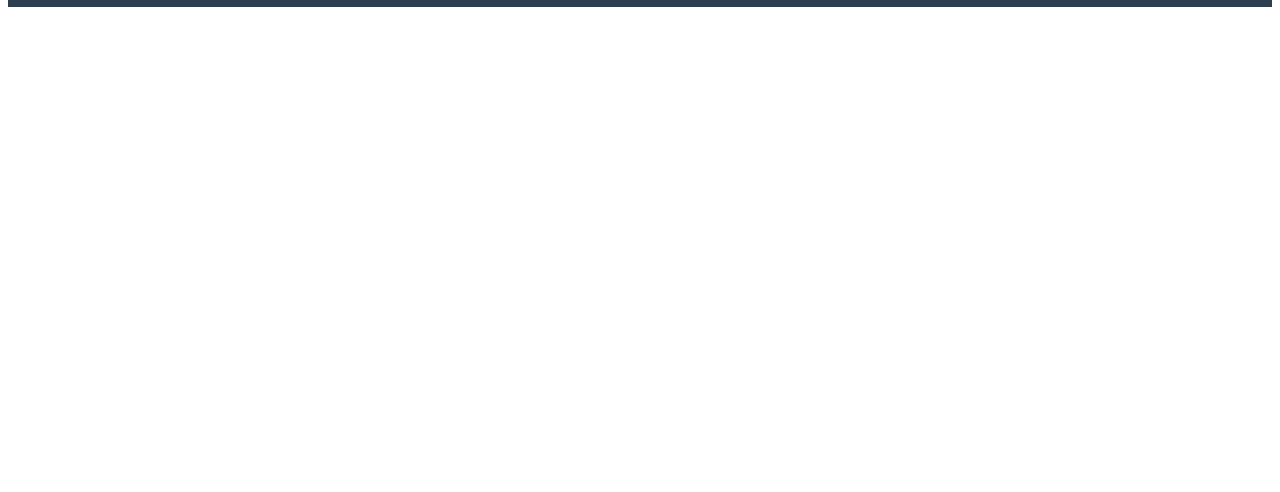
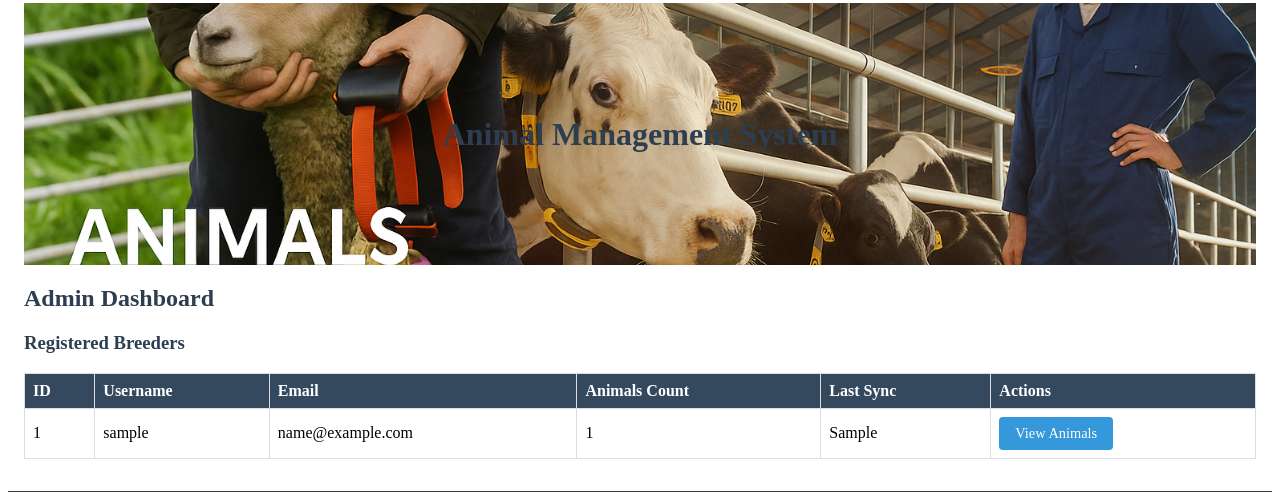
Before and after one commit to HADJIAHMED2219/animal_management, a Flask app: template templates/admin/dashboard.html in a window 1280 px wide. Shown: the part 621-1113 px from the top of the page. Before the commit the page ends 628 px from the top, so only its background shows below. Run offline with Flask 3, Linux system fonts and the light colour scheme; the template is opened without the code that fills it: most values are stand-ins (such as "Sample title", 1, 10 or a date in 2020); parts of the project's set-up code (start-up, migrations or seed data) failed here and were passed over.

Commit message:
dashboard.html

```diff
--- a/templates/admin/dashboard.html
+++ b/templates/admin/dashboard.html
@@ -1,6 +1,15 @@
 {% extends "base.html" %}
 
 {% block content %}
+
+<!-- Logo Université fixe à gauche -->
+<img src="{{ url_for('static', filename='images/university-logo.png') }}" class="university-logo-fixed" alt="University Logo">
+
+<!-- En-tête avec image de fond uniquement -->
+<header>
+    <h1>Animal Management System</h1>
+</header>
+
 <div class="admin-dashboard">
     <h2>Admin Dashboard</h2>
 
@@ -37,4 +46,5 @@
         </table>
     </div>
 </div>
+
 {% endblock %}
```
Lines whose indentation alone changed are shown as unchanged.
